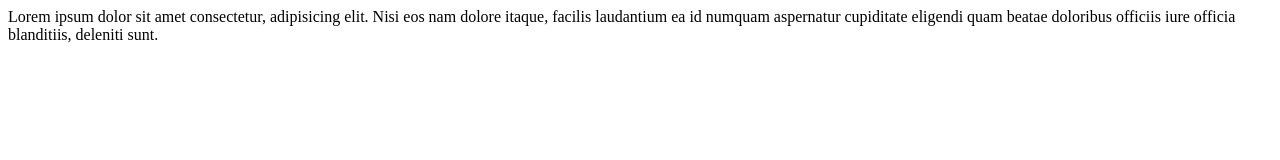
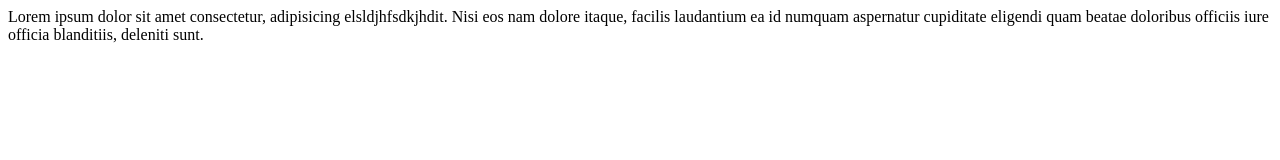
Before and after one commit to yuive/testok, a plain HTML site: page index.html in a window 1280 px wide. Drawn offline with Linux system fonts and the light colour scheme.

Commit message:
Update index.html

```diff
--- a/index.html
+++ b/index.html
@@ -9,7 +9,7 @@
 
 <body>
     <span>
-        Lorem ipsum dolor sit amet consectetur, adipisicing elit. Nisi eos nam dolore itaque, facilis laudantium ea id
+        Lorem ipsum dolor sit amet consectetur, adipisicing elsldjhfsdkjhdit. Nisi eos nam dolore itaque, facilis laudantium ea id
         numquam aspernatur cupiditate eligendi quam beatae doloribus officiis iure officia blanditiis, deleniti sunt.
     </span>
 </body>
```
